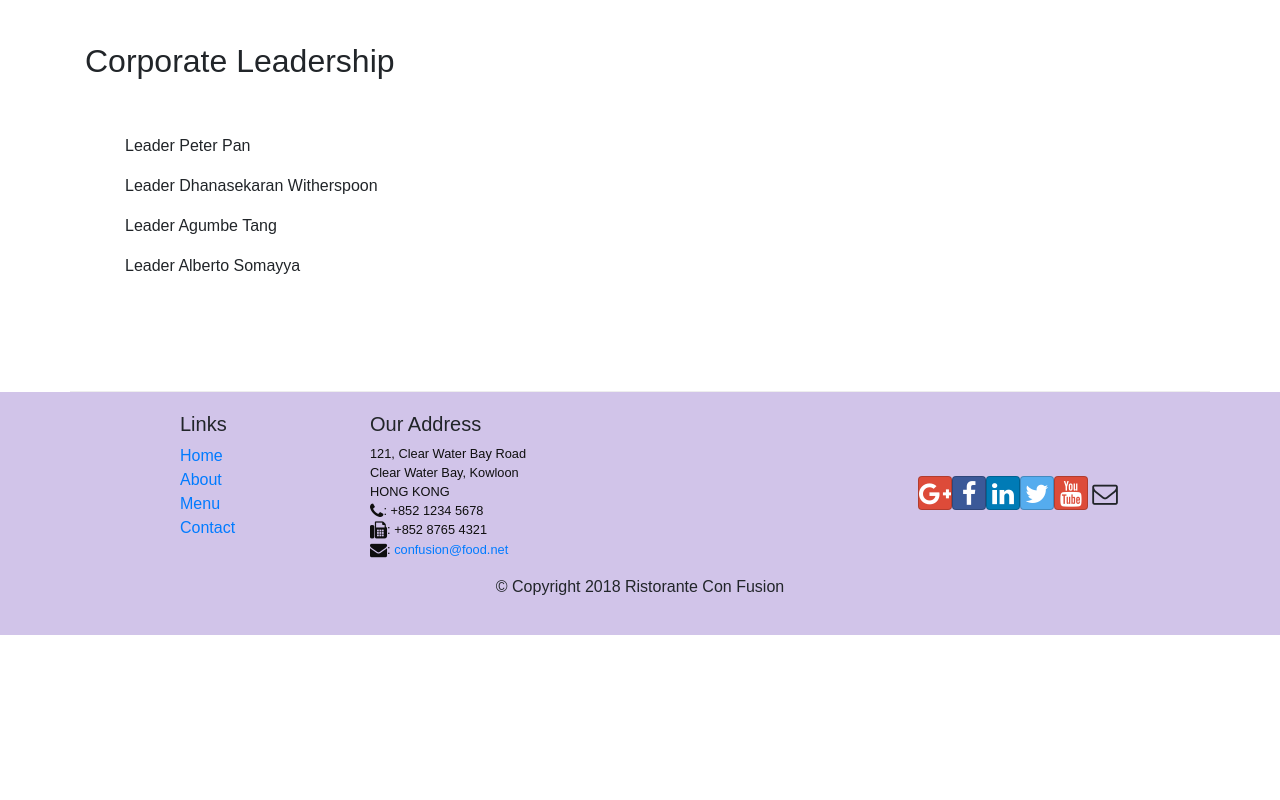
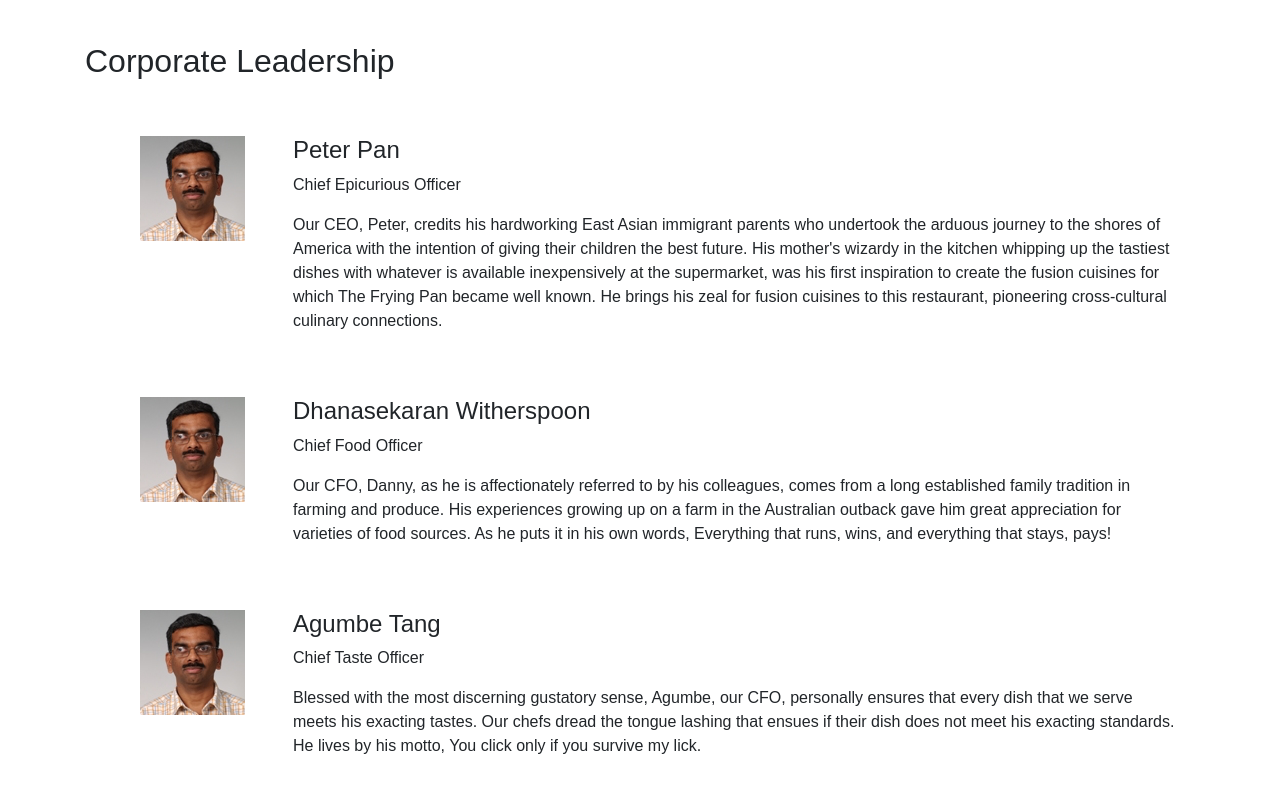
Before and after one commit to tushar2407/react-first, a React (Create React App) app: page /aboutus in a window 1280 px wide. Shown: the part 1000-1800 px from the top of the page. Before the commit the page ends 1635 px from the top, so only its background shows below. Built offline with nearby package versions, Linux system fonts and the light colour scheme.

Commit message:
aboutComponen

```diff
--- a/src/components/AboutComponent.js
+++ b/src/components/AboutComponent.js
@@ -1,12 +1,24 @@
 import React from 'react';
 import { Breadcrumb, BreadcrumbItem, Card, CardBody, CardHeader, Media } from 'reactstrap';
 import { Link } from 'react-router-dom';
-
 function About(props) {
 
     const leaders = props.leaders.map((leader) => {
+        console.log(leader);
         return (
-            <p>Leader {leader.name}</p>
+            <div key={leader.id} className="col-12 mt-5">
+                <Media tag="li">
+                    <Media left middle>
+                        <Media object src={leader.image} alt={leader.name}/>
+                    </Media>
+                    <Media body className="ml-5">
+                        <Media heading>{leader.name}</Media>
+                        <p>{leader.designation}</p>
+                        <p>{leader.description}</p>
+                    </Media>
+                </Media>
+            </div>
+            // <p>Leader {leader.name}</p>
         );
     });
 
```
